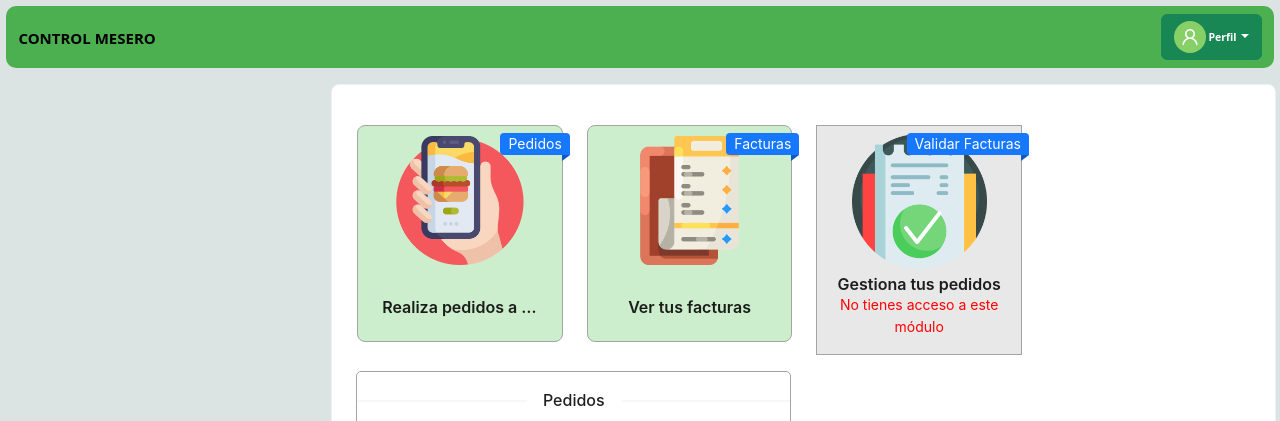
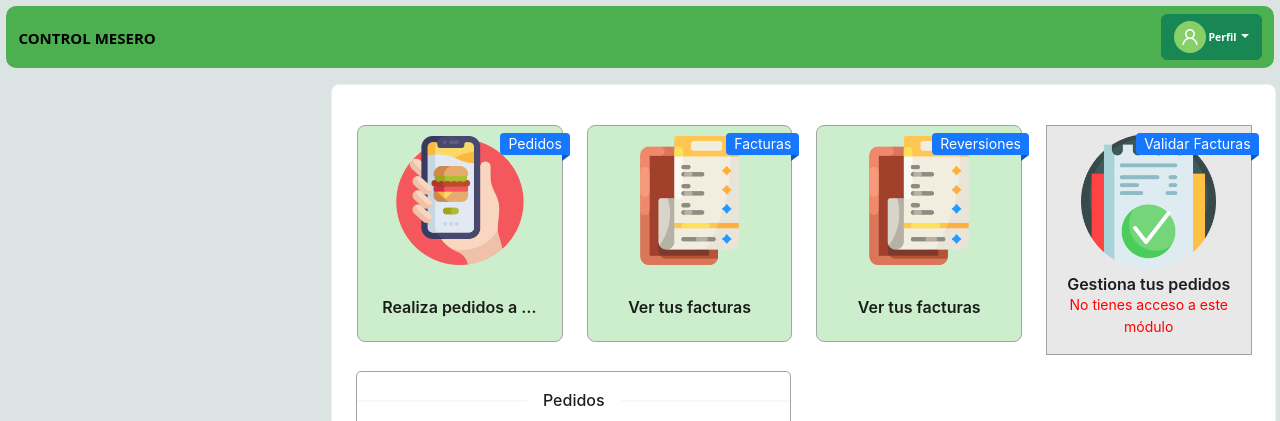
Before and after one commit to lreyesp2609/GestorPedidosFrontLocal, a React (Vite) app: page /homemesero in a window 1280 px wide. Shown: the top 421 px of the page. Built offline with nearby package versions, Linux system fonts and the light colour scheme; no server answers.

Commit message:
Semi Terminado Reverso

```diff
--- a/src/components/Mesero/GestionReversiones.jsx
+++ b/src/components/Mesero/GestionReversiones.jsx
@@ -84,9 +84,8 @@ const ReversionesFacturas = () => {
 
   const validarFactura = (idFactura) => {
     if (userData) {
-      const idCuenta = userData.id_cuenta;
       fetch(
-        `http://127.0.0.1:8000/CodigoFactura/validar_factura/${idCuenta}/${idFactura}/`,
+        `http://127.0.0.1:8000/CodigoFactura/validar_factura/${id_cuenta}/${idFactura}/`,
         {
           method: "POST",
           headers: {
@@ -262,24 +261,9 @@ const ReversionesFacturas = () => {
         <span>
           <Button
             type="primary"
-            onClick={() => validarFactura(record.id_factura)}
-          >
-            Validar
-          </Button>{" "}
-        </span>
-      )
-    },
-    {
-      title: "Reversión",
-      key: "reversión",
-      render: (text, record) => (
-        <span>
-          <Button
-            type="primary"
-            danger
             onClick={() => deshacerValidacion(record.id_factura)}
           >
-            Reverso
+            Ver Detalles
           </Button>
         </span>
       )
@@ -366,10 +350,9 @@ const ReversionesFacturas = () => {
         <span>
           <Button
             type="primary"
-            danger
             onClick={() => deshacerValidacion(record.id_factura)}
           >
-            Reverso
+            Generar nota de credito
           </Button>
         </span>
       )
@@ -393,16 +376,11 @@ const ReversionesFacturas = () => {
       )}
 
       <Modal
-        title="Motivo del Reverso"
+        title="Detalles del Reverso"
         visible={modalVisible}
         onOk={confirmarReverso}
         onCancel={cerrarModal}
       >
-        <Input
-          placeholder="Ingrese el motivo del reverso"
-          value={motivoReverso}
-          onChange={(e) => setMotivoReverso(e.target.value)}
-        />
       </Modal>
     </div>
   );
--- a/src/components/Mesero/menu.jsx
+++ b/src/components/Mesero/menu.jsx
@@ -295,6 +295,32 @@ const MenuM = () => {
               </Badge.Ribbon>
             </Col>
             <Col xs={24} sm={12} md={5} lg={3}>
+              <Badge.Ribbon text="Reversiones">
+                <Tooltip title={tooltipTitle1}>
+                  <Card
+                    hoverable
+                    style={cardStyle}
+                    cover={
+                      <Image
+                        alt="Reversiones"
+                        src={imgfacturas}
+                        style={{
+                          padding: "5%",
+                          height: "150px",
+                          width: "auto",
+                        }}
+                        preview={false}
+                      />
+                    }
+                    className="text-center"
+                    onClick={() => handleCardClick("reversion")}
+                  >
+                    <Meta title={tooltipTitle1}></Meta>
+                  </Card>
+                </Tooltip>
+              </Badge.Ribbon>
+            </Col>
+            <Col xs={24} sm={12} md={5} lg={3}>
   <Badge.Ribbon text="Validar Facturas">
     <Tooltip title={tooltipTitle2}>
       {hasPermission ? (
@@ -423,6 +449,16 @@ const MenuM = () => {
             </Row>
           </>
         )}
+        {currentPage === "reversion" && (
+          <>
+            <Row>
+              <Divider>Gestión de facturación</Divider>
+              <Col md={12}>
+                <ReversionesFacturas/>
+              </Col>
+            </Row>
+          </>
+        )}
         {currentPage === "validarfacturas" && (
           <>
             {/* Renderizar el componente ValidarFacturas solo si el usuario tiene permiso */}
@@ -447,16 +483,6 @@ const MenuM = () => {
             )}
           </>
         )}
-        {currentPage === "reversion" && (
-          <>
-            <Row>
-              <Divider>Gestión de facturación</Divider>
-              <Col md={12}>
-                <ReversionesFacturas/>
-              </Col>
-            </Row>
-          </>
-        )}
       </Row>
 
       <RealizarPedidoLocal
```
